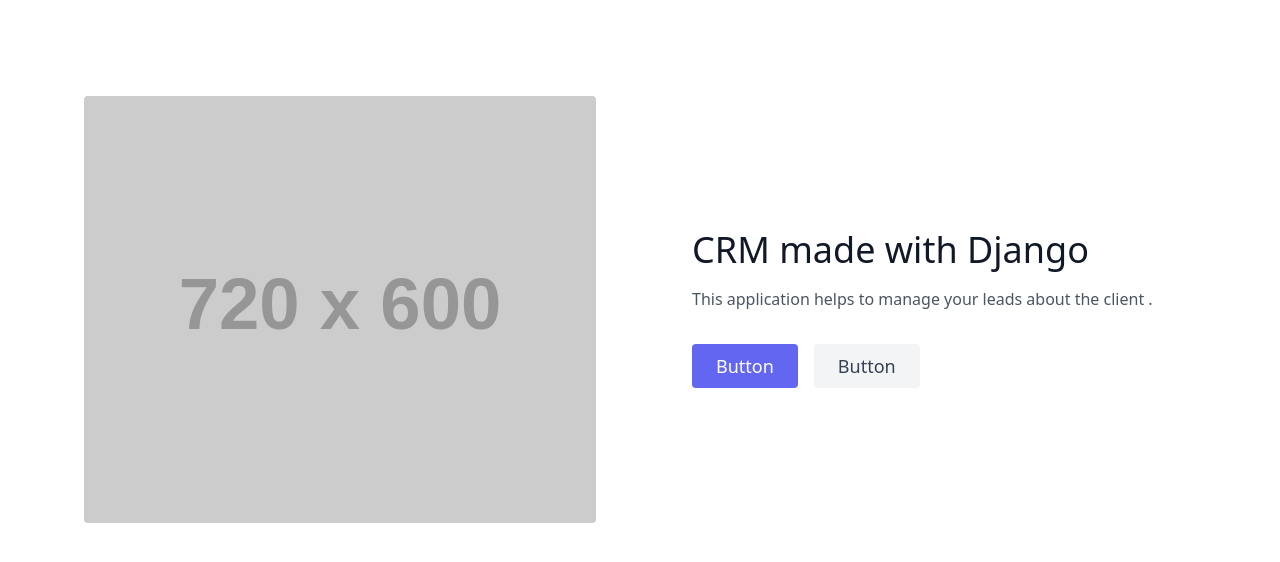
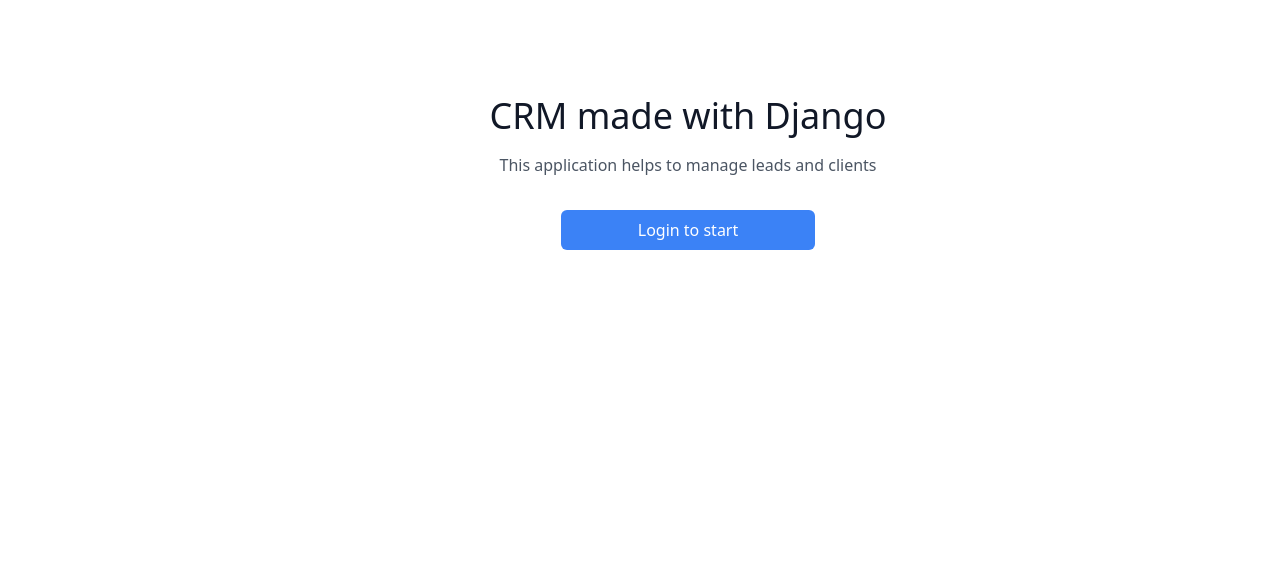
Before and after one commit to khasbin/CRM, a Django app: page / in a window 1280 px wide. Shown: the part 80-642 px from the top of the page. Run offline with Django 3.2, Linux system fonts and the light colour scheme; grey boxes labelled with a size stand in for pictures from a placeholder-image service; some libraries are stand-ins or nearby versions.

Commit message:
minor touchups done

```diff
--- a/CRM/leads/templates/leads/lead_list.html
+++ b/CRM/leads/templates/leads/lead_list.html
@@ -6,10 +6,9 @@
         <div class = "w-full mb-1 py-6 flex justify-between items-center border-b border-blue-200">
             <div>
             <h1 class = "text-4xl text-pink-700"> Leads </h1>
+            <h3 class = "text-black-300 underline"><a href = {% url 'leads:categories' %}>View Category</a></h3>
             </div>
-            <div>
-              <h1 class = "text-4xl text-pink-700"><a href = {% url 'leads:categories' %} >Category </a></h1>
-              </div>
+
             {% if request.user.is_organizer %}
             <div>
             <a class = "text-gray-600 hover:text-pink-500" href = "{% url 'leads:lead-create' %}"> Create a new lead </a>
--- a/CRM/templates/landing.html
+++ b/CRM/templates/landing.html
@@ -3,18 +3,14 @@
 {% block content %}
 <section class="text-gray-600 body-font">
   <div class="container mx-auto flex px-5 py-24 md:flex-row flex-col items-center">
-    <div class="lg:max-w-lg lg:w-full md:w-1/2 w-5/6 mb-10 md:mb-0">
-      <img class="object-cover object-center rounded" alt="hero" src="https://dummyimage.com/720x600">
-    </div>
+
     <div class="lg:flex-grow md:w-1/2 lg:pl-24 md:pl-16 flex flex-col md:items-start md:text-left items-center text-center">
-      <h1 class="title-font sm:text-4xl text-3xl mb-4 font-medium text-gray-900">CRM made with Django
+      <h1 class="title-font sm:text-4xl text-3xl mb-4 font-medium text-gray-900 mx-auto">CRM made with Django
         <br class="hidden lg:inline-block">
       </h1>
-      <p class="mb-8 leading-relaxed">This application helps to manage your leads about the client .</p>
-      <div class="flex justify-center">
-        <button class="inline-flex text-white bg-indigo-500 border-0 py-2 px-6 focus:outline-none hover:bg-indigo-600 rounded text-lg">Button</button>
-        <button class="ml-4 inline-flex text-gray-700 bg-gray-100 border-0 py-2 px-6 focus:outline-none hover:bg-gray-200 rounded text-lg">Button</button>
-      </div>
+      <p class="mb-8 leading-relaxed mx-auto">This application helps to manage leads and clients
+      </p>
+      <button class = "w-1/4 bg-blue-500 text-white hover:bg-blue-600 px-3 py-2 rounded-md mx-auto" type="submit"><a href = "{% url 'login' %}">Login to start</a></button>
     </div>
   </div>
 </section>
```
